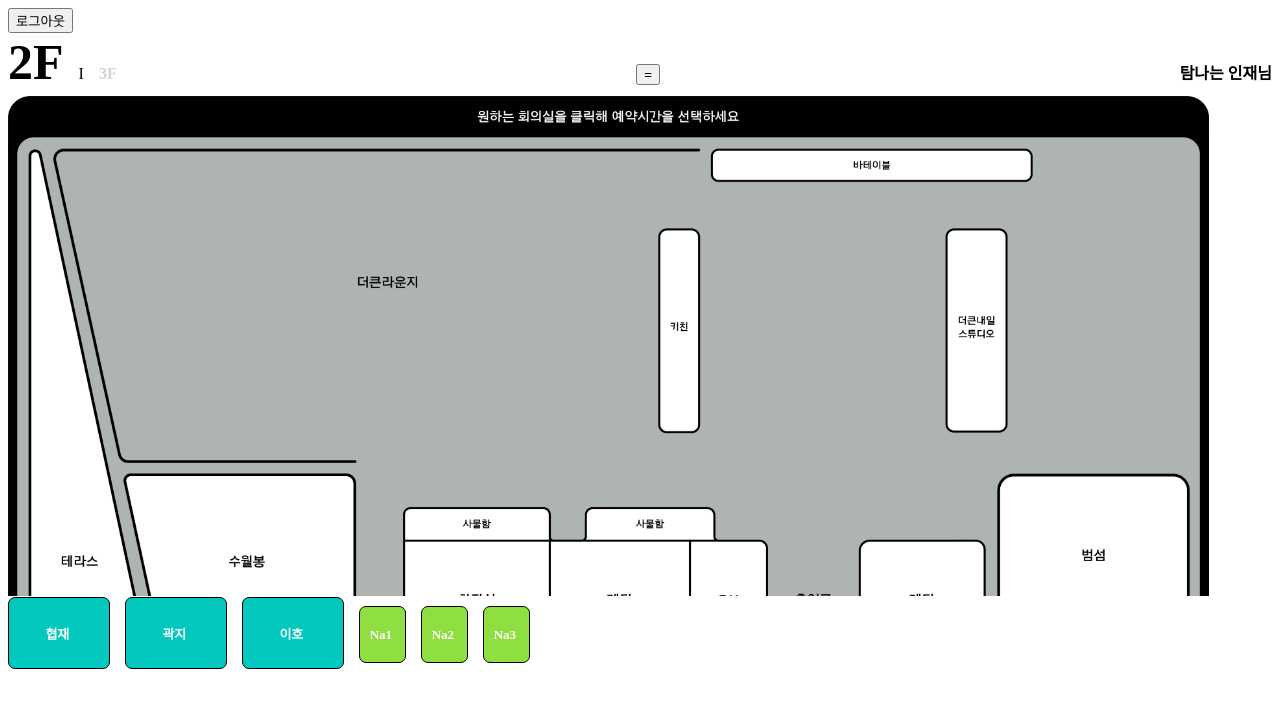
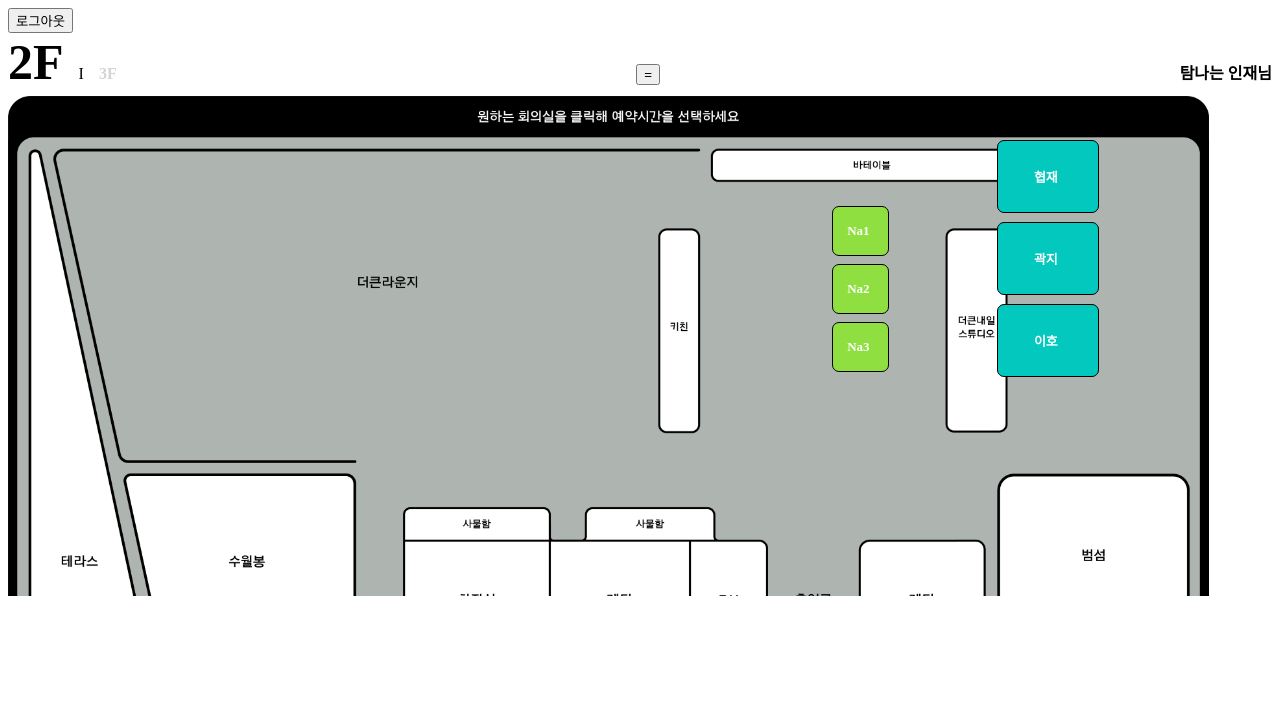
Before and after one commit to karinabluu/TamInTams, a React (Create React App) app: page /floor3 in a window 1280 px wide. Shown: the top 708 px of the page. Built offline with nearby package versions, Linux system fonts and the light colour scheme.

Commit message:
모달진행중
모달진행중

```diff
--- a/src/components/Button.jsx
+++ b/src/components/Button.jsx
@@ -36,13 +36,15 @@ function Button({ size, color, icon, onClick, children }) {
   const sizeHandler = (size) => {
     switch (size) {
       case "m2":
-        return `width: 70px; height: 100px;`; // 2층 회의실 크기
+        return `width: 79px; height: 100px;`; // 2층 회의실 크기
       case "m3":
-        return `width: 100px; height: 70px;`; // 3층 회의실 크기
+        return `width: 100px; height: 71px;`; // 3층 회의실 크기
       case "na2":
         return `width: 30px; height: 55px;`; // 2층 나박스 크기
       case "na3":
-        return `width: 45px; height: 55px;`; // 2층 나박스 크기
+        return `width: 55px; height: 48px;`; // 2층 나박스 크기
+      case "big":
+        return `width 40px; height: 120px;`; // 3층 대회의실 크기
     }
   };
 
--- a/src/components/Header2.jsx
+++ b/src/components/Header2.jsx
@@ -6,6 +6,16 @@ function Header2() {
   const navigate = useNavigate(); // 페이지간 이동을 위한 함수 import
 
   const nickName = "탐나는"; // 사용자의 닉네임을 저장하는 변수
+
+  // 모달창을 띄우기 위한 유즈스테이트
+  const [isModalOpen, setIsModalOpen] = useState(false);
+  const openModal = () => {
+    setIsModalOpen(true);
+  };
+
+  const closeModal = () => {
+    setIsModalOpen(false);
+  };
 
   return (
     <>
@@ -57,7 +67,3 @@ const ButtonAlign = styled.div`
   justify-content: space-between;
   gap: 15px;
 `;
-
-const Separator = styled.span`
-  font-size: 20px;
-`;
--- a/src/pages/Floor3.jsx
+++ b/src/pages/Floor3.jsx
@@ -1,33 +1,33 @@
-import React, { useState, useEffect } from 'react';
-import { Navigate, useNavigate } from 'react-router-dom';
-import styled from 'styled-components';
-import Button from '../components/Button';
-import Header3 from '../components/Header2';
-import { getToken } from '../util/token';
-import * as St from '../styles/styles';
-import axios from 'axios';
+import React, { useState, useEffect } from "react";
+import { Navigate, useNavigate } from "react-router-dom";
+import styled from "styled-components";
+import Button from "../components/Button";
+import Header3 from "../components/Header2";
+import { getToken } from "../util/token";
+import * as St from "../styles/styles";
+import axios from "axios";
 
 export default function Floor3() {
   const navigate = useNavigate();
 
-  const size = ['m2', 'm3', 'na2', 'na3']; // 크기 옵션: 중간세로, 중간가로, 나박스
-  const color = ['green', 'yellow']; // 색상 옵션: 초록, 노랑(Nabox)
+  const size = ["m2", "m3", "na2", "na3", "big"]; // 크기 옵션: 중간세로, 중간가로, 나박스
+  const color = ["green", "yellow"]; // 색상 옵션: 초록, 노랑(Nabox)
 
   // 로그아웃 기능 구현
   // 서버 연결 되면 floor2 > login 으로 바꾸기만 하면 됨
   useEffect(() => {
     const token = getToken();
     if (!token) {
-      navigate('/floor3');
+      navigate("/floor3");
     }
   }, []);
 
   const logOutHandler = async () => {
     try {
-      await axios.get('http://3.36.132.186:3018/api/log-out');
-      navigate('/login');
+      await axios.get("http://3.36.132.186:3018/api/log-out");
+      navigate("/login");
     } catch (error) {
-      console.error('로그아웃 실패', error);
+      console.error("로그아웃 실패", error);
     }
   };
 
@@ -49,6 +49,8 @@ export default function Floor3() {
         <Button size={size[1]} color={color[0]}>
           이호
         </Button>
+      </ButtonsSection>
+      <ButtonsSection2>
         <Button size={size[3]} color={color[1]}>
           Na1
         </Button>
@@ -58,14 +60,14 @@ export default function Floor3() {
         <Button size={size[3]} color={color[1]}>
           Na3
         </Button>
-      </ButtonsSection>
+      </ButtonsSection2>
     </>
   );
 }
 
 //스타일드 컴포넌트 백그라운드 이미지 설정
 const Floor3bg = styled.div`
-  background-image: url('/Floor3.png');
+  background-image: url("/Floor3.png");
   height: 500px;
   background-repeat: no-repeat;
   background-size: 95%;
@@ -74,16 +76,21 @@ const Floor3bg = styled.div`
 
 //버튼끼리 묶어주는 섹션
 const ButtonsSection = styled.section`
-  margin-top: 1px;
+  margin-top: -456px;
+  margin-left: 815px;
   display: flex; // 요소를 가운데로 정렬
-  gap: 15px; // 내부 요소 여백
-  align-items: baseline;
+  gap: 9px; // 내부 요소 여백
+  flex-direction: column;
+  align-items: center;
+  justify-content: flex-start;
 `;
 
-// 2F / 3F 버튼 설정
-const FloorButton = styled.div`
-  background-color: transparent;
-  border: none;
-  font-weight: bold;
-  cursor: pointer;
+const ButtonsSection2 = styled.section`
+  margin-top: -171px;
+  margin-left: 440px;
+  display: flex; // 요소를 가운데로 정렬
+  gap: 8px; // 내부 요소 여백
+  flex-direction: column;
+  align-items: center;
+  justify-content: flex-start;
 `;
```
Also changed, not shown: src/components/Header3.jsx (+8 -12 lines).
